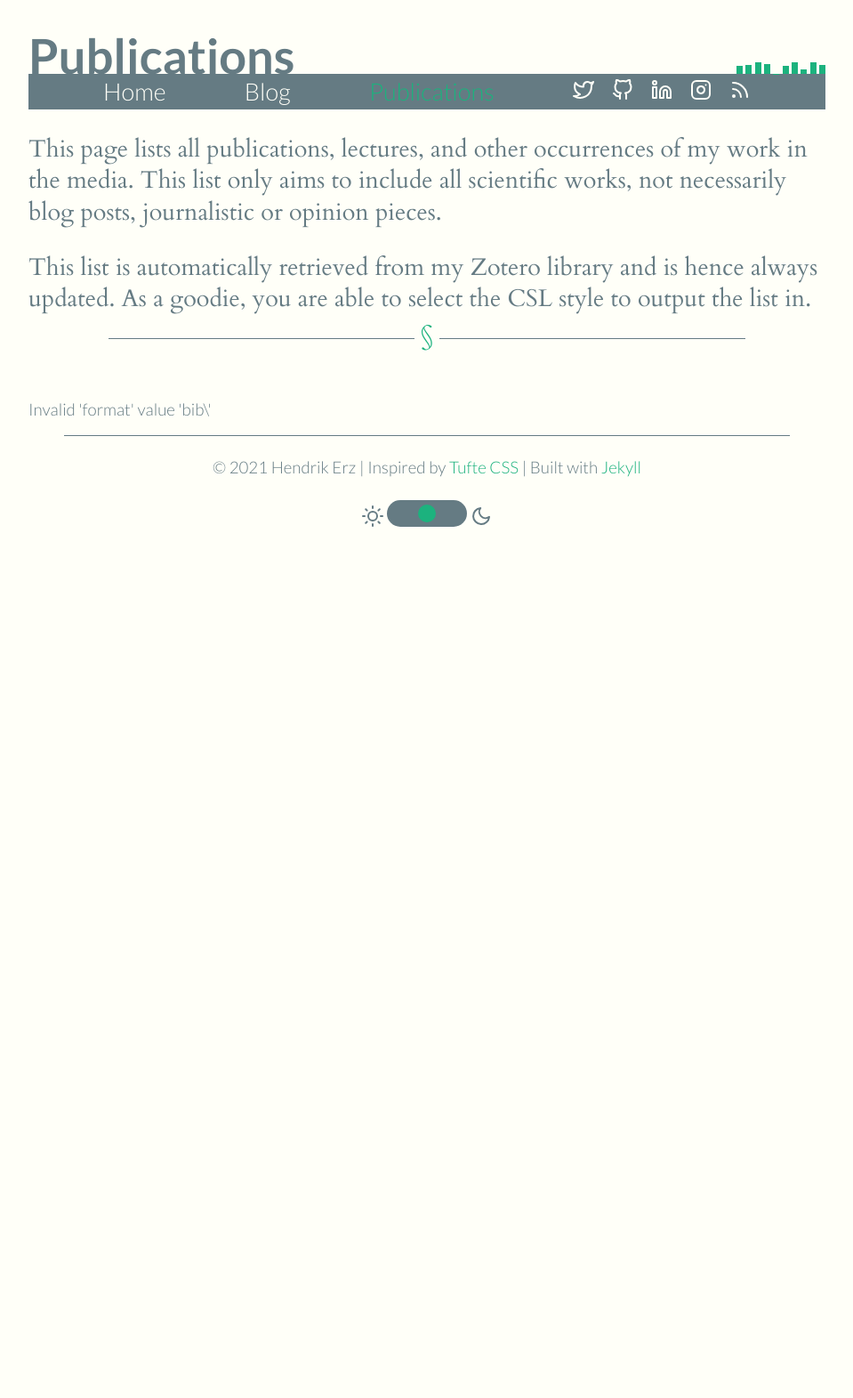
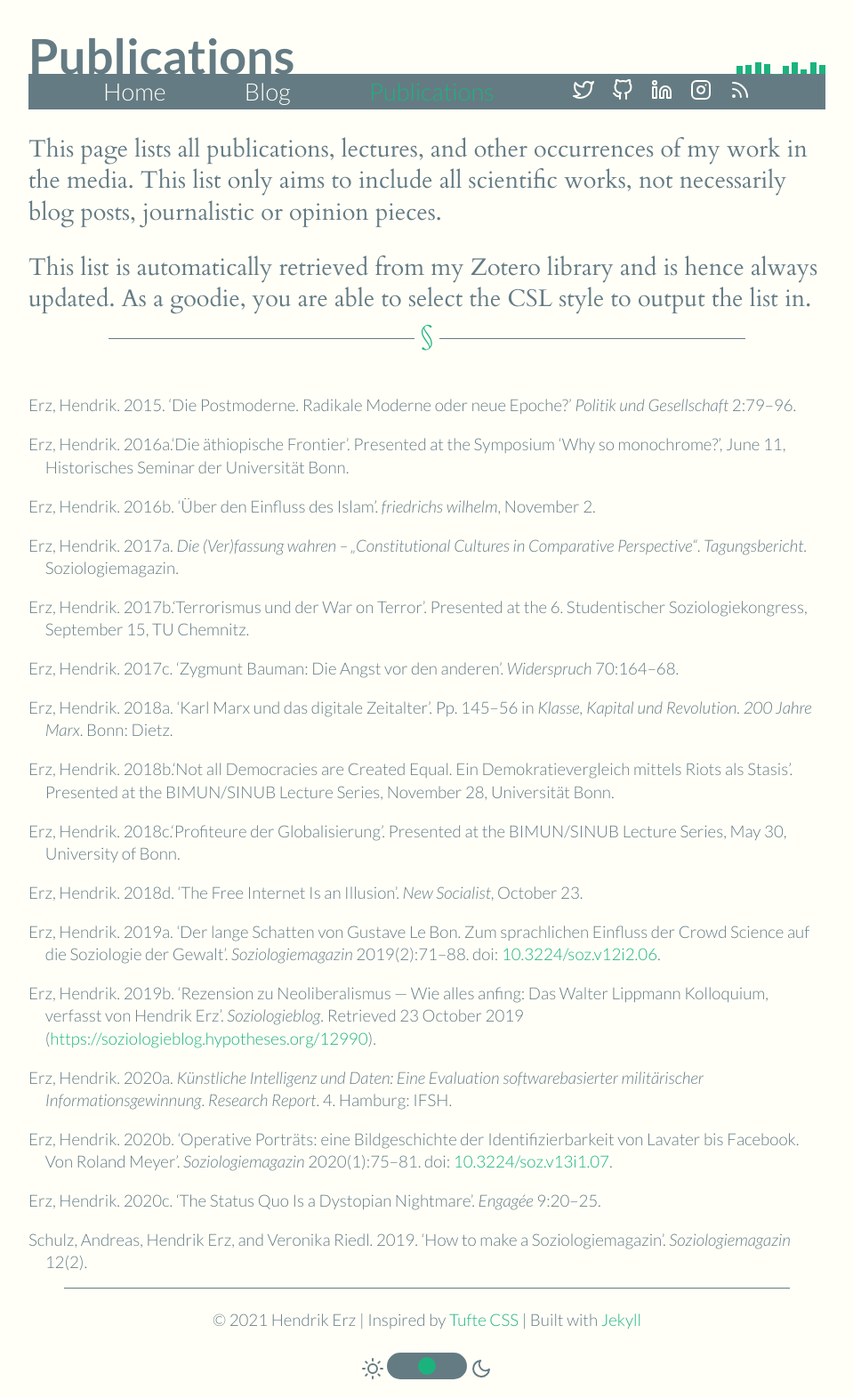
Before and after one commit to nathanlesage/homepage, a Jekyll site: the page built from publications/index.html, in a window 1280 px wide. Shown: the whole page at 89% size, without its empty margins (160-1119 px from the left). Built offline with Jekyll 4.4.1, drawn with Linux system fonts in a browser that asks for light colours; nearby versions of some CDN libraries; before the commit the page ends 900 px from its top, so only the background shows below that.

Commit message:
Update publications

```diff
--- a/_includes/publications.html
+++ b/_includes/publications.html
@@ -1 +1,19 @@
-Invalid 'format' value 'bib\'
+<?xml version="1.0"?>
+<div class="csl-bib-body" style="line-height: 1.35; padding-left: 1em; text-indent:-1em;">
+  <div class="csl-entry" style="margin-bottom: 1em;">Erz, Hendrik. 2015. &#x2018;Die Postmoderne. Radikale Moderne oder neue Epoche?&#x2019; <i>Politik und Gesellschaft</i> 2:79&#x2013;96.</div>
+  <div class="csl-entry" style="margin-bottom: 1em;">Erz, Hendrik. 2016a.&#x2018;Die &#xE4;thiopische Frontier&#x2019;. Presented at the Symposium &#x2018;Why so monochrome?&#x2019;, June 11, Historisches Seminar der Universit&#xE4;t Bonn.</div>
+  <div class="csl-entry" style="margin-bottom: 1em;">Erz, Hendrik. 2016b. &#x2018;&#xDC;ber den Einfluss des Islam&#x2019;. <i>friedrichs wilhelm</i>, November 2.</div>
+  <div class="csl-entry" style="margin-bottom: 1em;">Erz, Hendrik. 2017a. <i>Die (Ver)fassung wahren &#x2013; &#x201E;Constitutional Cultures in Comparative Perspective&#x201C;</i>. <i>Tagungsbericht</i>. Soziologiemagazin.</div>
+  <div class="csl-entry" style="margin-bottom: 1em;">Erz, Hendrik. 2017b.&#x2018;Terrorismus und der War on Terror&#x2019;. Presented at the 6. Studentischer Soziologiekongress, September 15, TU Chemnitz.</div>
+  <div class="csl-entry" style="margin-bottom: 1em;">Erz, Hendrik. 2017c. &#x2018;Zygmunt Bauman: Die Angst vor den anderen&#x2019;. <i>Widerspruch</i> 70:164&#x2013;68.</div>
+  <div class="csl-entry" style="margin-bottom: 1em;">Erz, Hendrik. 2018a. &#x2018;Karl Marx und das digitale Zeitalter&#x2019;. Pp. 145&#x2013;56 in <i>Klasse, Kapital und Revolution. 200 Jahre Marx</i>. Bonn: Dietz.</div>
+  <div class="csl-entry" style="margin-bottom: 1em;">Erz, Hendrik. 2018b.&#x2018;Not all Democracies are Created Equal. Ein Demokratievergleich mittels Riots als Stasis&#x2019;. Presented at the BIMUN/SINUB Lecture Series, November 28, Universit&#xE4;t Bonn.</div>
+  <div class="csl-entry" style="margin-bottom: 1em;">Erz, Hendrik. 2018c.&#x2018;Profiteure der Globalisierung&#x2019;. Presented at the BIMUN/SINUB Lecture Series, May 30, University of Bonn.</div>
+  <div class="csl-entry" style="margin-bottom: 1em;">Erz, Hendrik. 2018d. &#x2018;The Free Internet Is an Illusion&#x2019;. <i>New Socialist</i>, October 23.</div>
+  <div class="csl-entry" style="margin-bottom: 1em;">Erz, Hendrik. 2019a. &#x2018;Der lange Schatten von Gustave Le Bon. Zum sprachlichen Einfluss der Crowd Science auf die Soziologie der Gewalt&#x2019;. <i>Soziologiemagazin</i> 2019(2):71&#x2013;88. doi: <a href="https://doi.org/10.3224/soz.v12i2.06">10.3224/soz.v12i2.06</a>.</div>
+  <div class="csl-entry" style="margin-bottom: 1em;">Erz, Hendrik. 2019b. &#x2018;Rezension zu Neoliberalismus &#x2014; Wie alles anfing: Das Walter Lippmann Kolloquium, verfasst von Hendrik Erz&#x2019;. <i>Soziologieblog</i>. Retrieved 23 October 2019 (<a href="https://soziologieblog.hypotheses.org/12990">https://soziologieblog.hypotheses.org/12990</a>).</div>
+  <div class="csl-entry" style="margin-bottom: 1em;">Erz, Hendrik. 2020a. <i>K&#xFC;nstliche Intelligenz und Daten: Eine Evaluation softwarebasierter milit&#xE4;rischer Informationsgewinnung</i>. <i>Research Report</i>. 4. Hamburg: IFSH.</div>
+  <div class="csl-entry" style="margin-bottom: 1em;">Erz, Hendrik. 2020b. &#x2018;Operative Portr&#xE4;ts: eine Bildgeschichte der Identifizierbarkeit von Lavater bis Facebook. Von Roland Meyer&#x2019;. <i>Soziologiemagazin</i> 2020(1):75&#x2013;81. doi: <a href="https://doi.org/10.3224/soz.v13i1.07">10.3224/soz.v13i1.07</a>.</div>
+  <div class="csl-entry" style="margin-bottom: 1em;">Erz, Hendrik. 2020c. &#x2018;The Status Quo Is a Dystopian Nightmare&#x2019;. <i>Engag&#xE9;e</i> 9:20&#x2013;25.</div>
+  <div class="csl-entry">Schulz, Andreas, Hendrik Erz, and Veronika Riedl. 2019. &#x2018;How to make a Soziologiemagazin&#x2019;. <i>Soziologiemagazin</i> 12(2).</div>
+</div>
```
